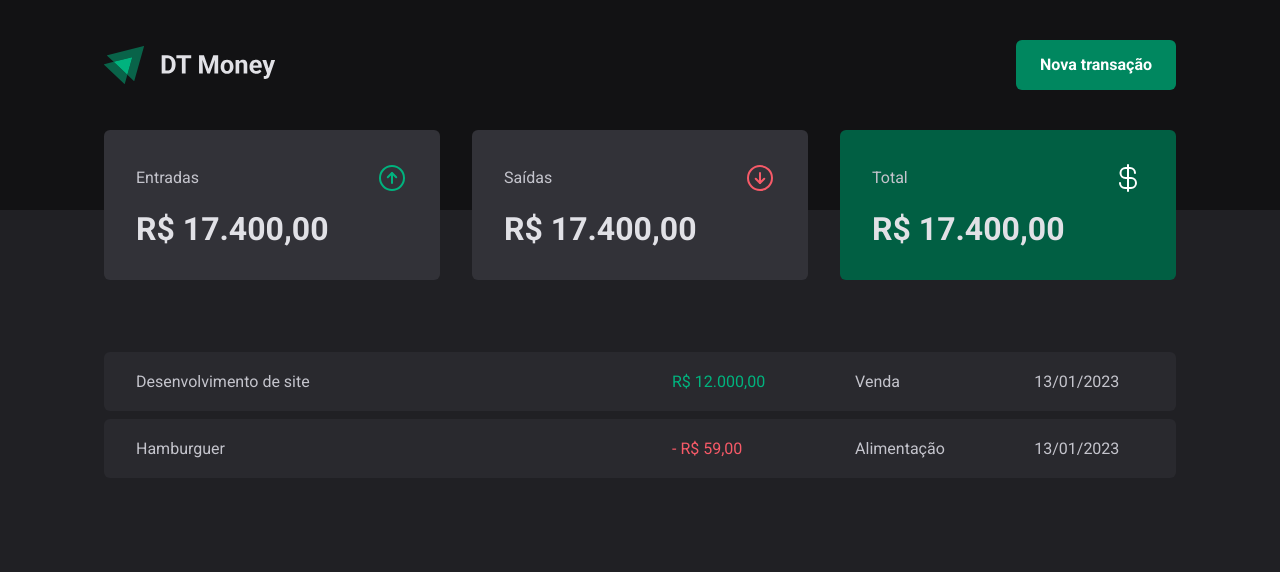
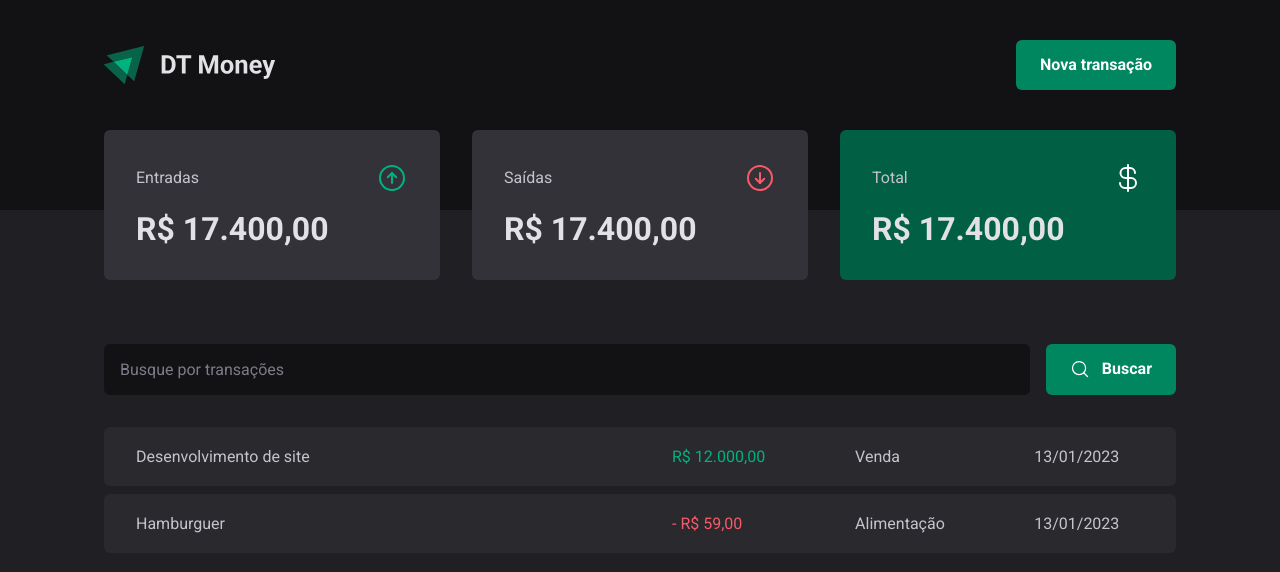
Before and after one commit to JustSpica/dt-money, a React (Vite) app: page / in a window 1280 px wide. Shown: the top 572 px of the page. Built offline with nearby package versions, Linux system fonts and the light colour scheme.

Commit message:
feat: created SearchForm component to transactions page

```diff
--- /dev/null
+++ b/src/pages/Transactions/components/SearchForm/index.tsx
@@ -0,0 +1,17 @@
+import { MagnifyingGlass } from "phosphor-react";
+
+import { Button, TextField } from "components";
+
+import { SearchFormContainer } from "./styles";
+
+export function SearchForm() {
+  return (
+    <SearchFormContainer>
+      <TextField type="text" placeholder="Busque por transações" />
+      <Button>
+        <MagnifyingGlass size={20} />
+        Buscar
+      </Button>
+    </SearchFormContainer>
+  );
+}
--- /dev/null
+++ b/src/pages/Transactions/components/SearchForm/styles.ts
@@ -0,0 +1,25 @@
+import styled, { css } from "styled-components";
+
+export const SearchFormContainer = styled.form`
+  ${({ theme }) => css`
+    width: 100%;
+
+    display: flex;
+    gap: 1rem;
+
+    input {
+      padding: 1rem;
+      flex: 1;
+
+      border: 0;
+      border-radius: 6px;
+
+      background-color: ${theme["gray-900"]};
+      color: ${theme["gray-300"]};
+
+      &::placeholder {
+        color: ${theme["gray-500"]};
+      }
+    }
+  `}
+`;
--- a/src/pages/Transactions/index.tsx
+++ b/src/pages/Transactions/index.tsx
@@ -1,4 +1,6 @@
 import { Header, Summary } from "components";
+
+import { SearchForm } from "./components/SearchForm";
 
 import {
   PriceHighLight,
@@ -13,6 +15,7 @@ export function Transactions() {
       <Summary />
 
       <TransactionsContainer>
+        <SearchForm />
         <TransactionsTable>
           <tbody>
             <tr>
--- a/src/pages/Transactions/styles.ts
+++ b/src/pages/Transactions/styles.ts
@@ -10,6 +10,7 @@ export const TransactionsContainer = styled.main`
 export const TransactionsTable = styled.table`
   ${({ theme }) => css`
     width: 100%;
+    margin-top: 1.5rem;
     border-collapse: separate;
     border-spacing: 0 0.5rem;
 
--- a/src/styles/global.ts
+++ b/src/styles/global.ts
@@ -19,7 +19,7 @@ export const GlobalStyle = createGlobalStyle`
     }
 
     body,
-    input-security,
+    input,
     textarea,
     button {
       font: 400 1rem Roboto, sans-serif;
```
